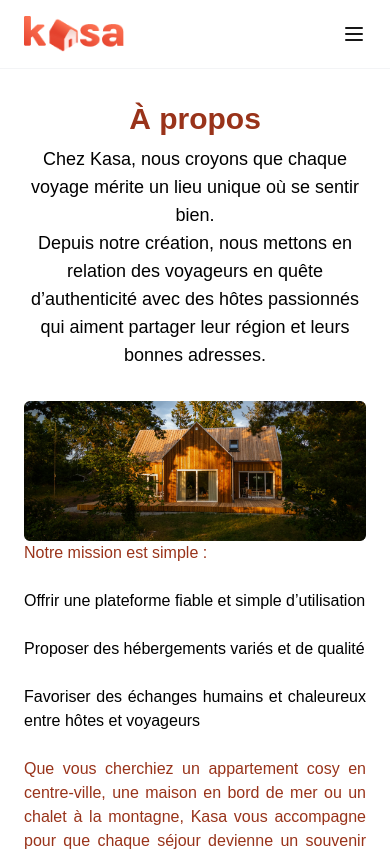
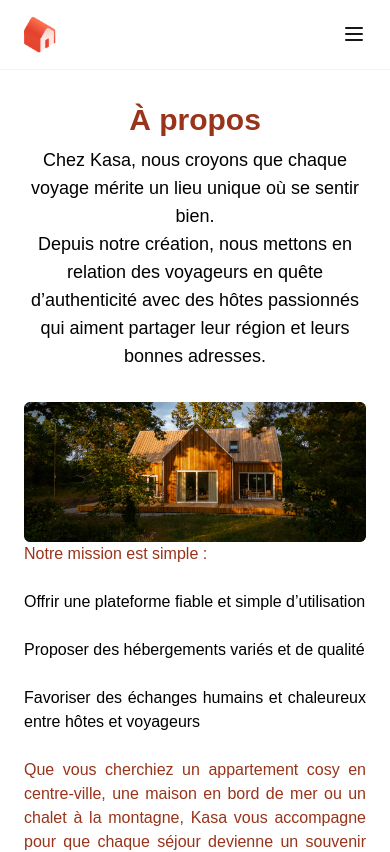
Before and after one commit to gwenaelemanse-wq/Kasa, a Next.js app: page /about in a window 390 px wide. Shown: the top 852 px of the page. Built offline with nearby package versions, Linux system fonts and the light colour scheme; no server answers.

Commit message:
logo icone vercel

```diff
--- a/components/layout/Header.tsx
+++ b/components/layout/Header.tsx
@@ -24,7 +24,24 @@
         </ul>
 
         <Link href="/" aria-label="Retour à l'accueil Kasa">
-          <Image src="/images/Logo.png" alt="Kasa" width={100} height={40} priority />
+          {/* Icône seule sur mobile */}
+          <Image
+            src="/images/LogoIcon.png"
+            alt="Kasa"
+            width={32}
+            height={32}
+            priority
+            className="md:hidden"
+          />
+          {/* Logo complet à partir de la taille tablette */}
+          <Image
+            src="/images/Logo.png"
+            alt="Kasa"
+            width={100}
+            height={40}
+            priority
+            className="hidden md:block"
+          />
         </Link>
 
         <div className="hidden items-center gap-4 md:flex">
```
